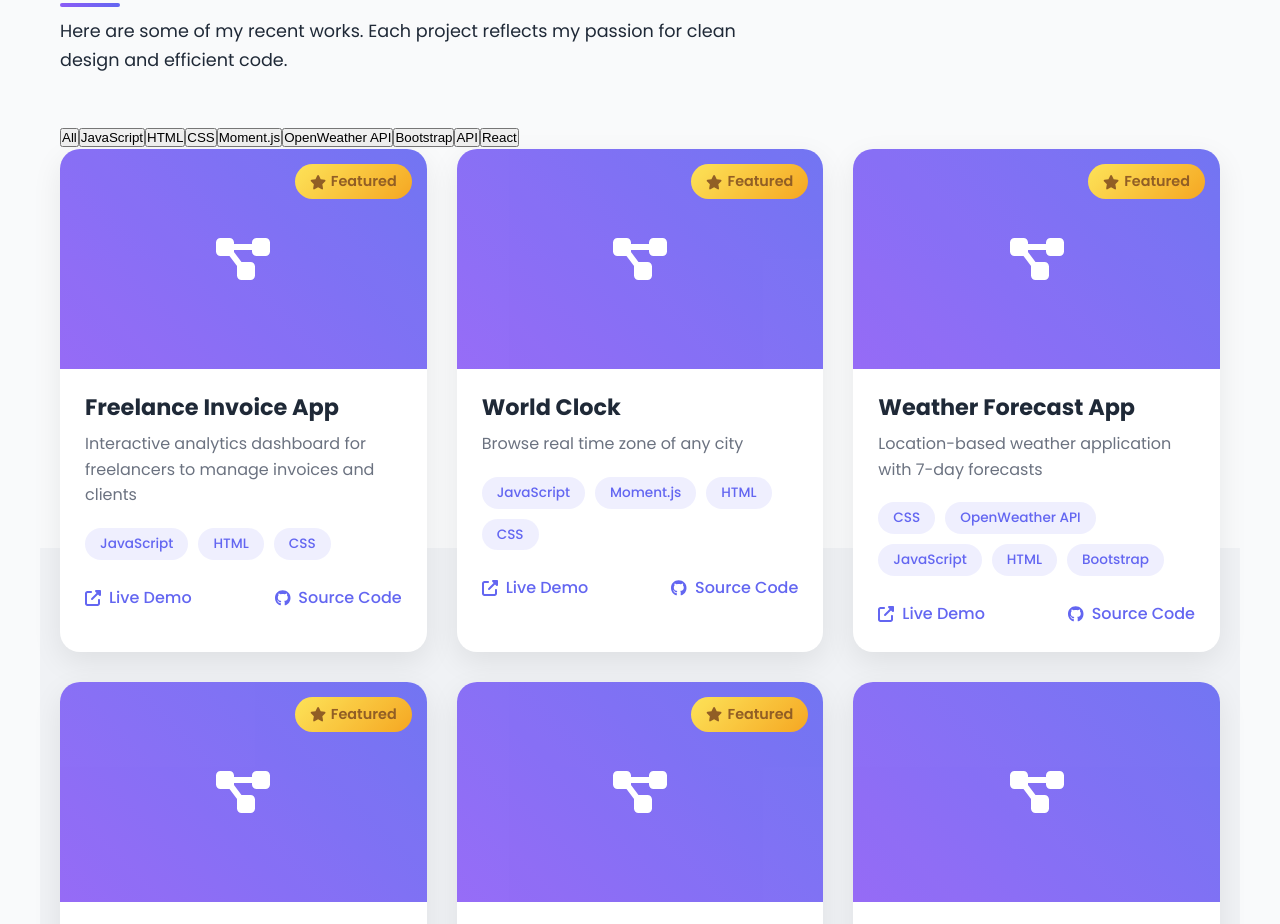
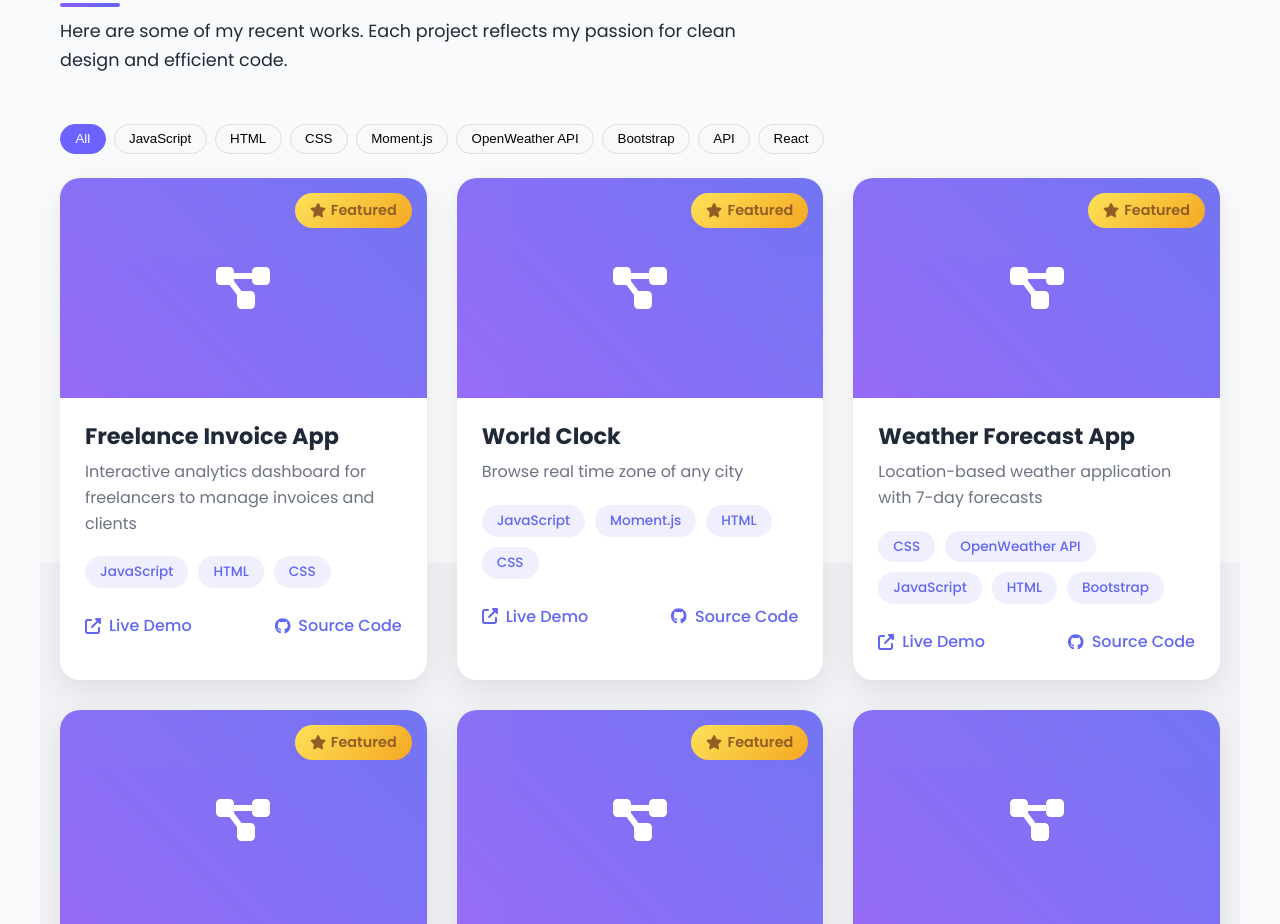
Before and after one commit to muzhiwa/react-portfolio, a React (Create React App) app: page / in a window 1280 px wide. Shown: the part 1774-2698 px from the top of the page. Built offline with nearby package versions, Linux system fonts and the light colour scheme.

Commit message:
update project css

```diff
--- a/src/styles/Projects.css
+++ b/src/styles/Projects.css
@@ -1,4 +1,3 @@
-
 .projects-section {
   background: linear-gradient(to bottom, #f9fafb 50%, #f0f2f5 50%);
   max-width: 1200px;
@@ -26,6 +25,32 @@
   gap: 30px;
 }
 
+.filter-buttons {
+  display: flex;
+  flex-wrap: wrap;
+  gap: 0.5rem;
+  margin: 1.5rem 0;
+}
+
+.filter-btn {
+  padding: 0.4rem 0.9rem;
+  border: 1px solid #ddd;
+  border-radius: 20px;
+  background: #f9f9f9;
+  cursor: pointer;
+  transition: all 0.3s ease;
+}
+
+.filter-btn:hover {
+  background: #eee;
+}
+
+.filter-btn.active {
+  background: #6c63ff;
+  color: white;
+  border-color: #6c63ff;
+}
+
 @media (max-width: 768px) {
   .projects-grid {
     grid-template-columns: 1fr;
```
